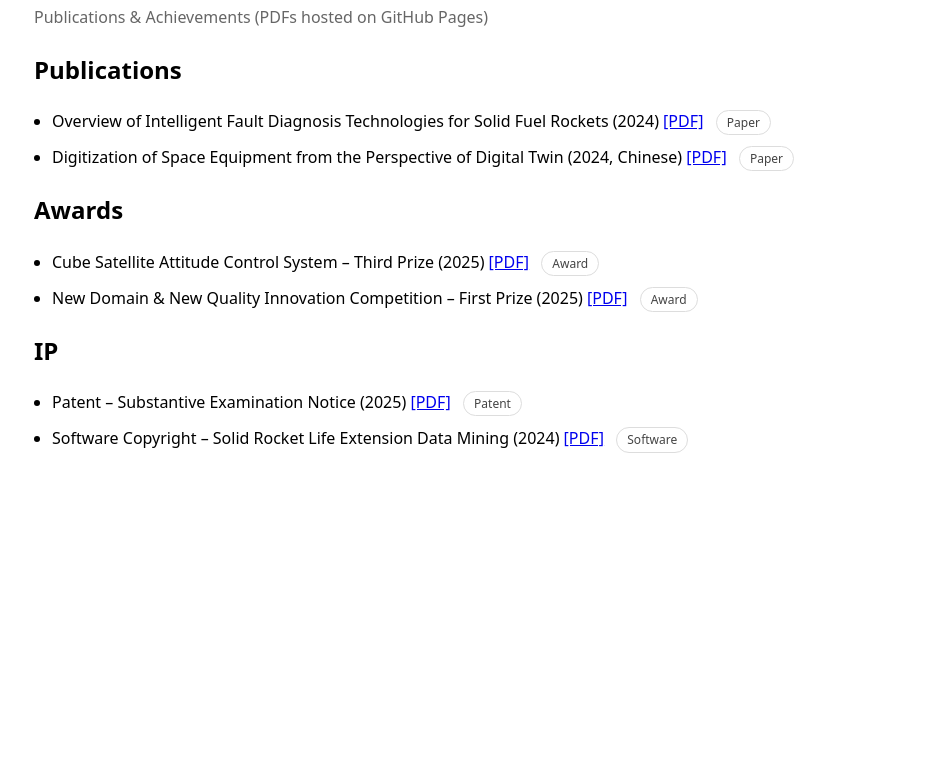
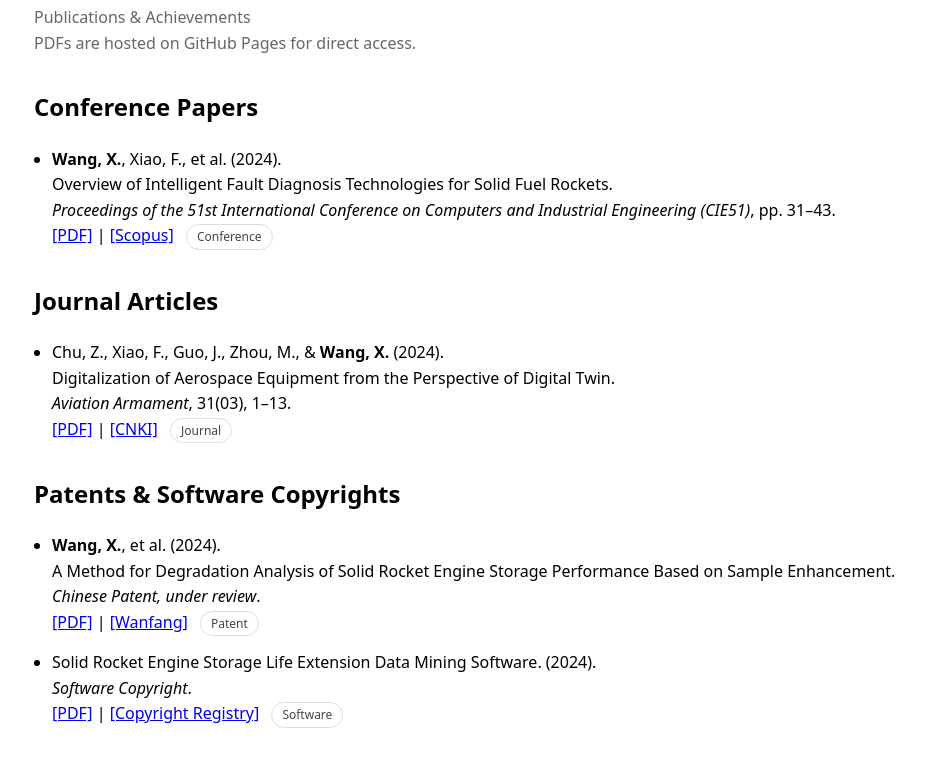
Before and after one commit to Cureme3/Cureme3.github.io, a plain HTML site: page index.html in a window 1280 px wide. Shown: the part 94-860 px from the top of the page, without its empty margins (156-1082 px from the left). Before the commit the page ends 800 px from the top, so only its background shows below. Drawn offline with Linux system fonts and the light colour scheme.

Commit message:
Update index.html

```diff
--- a/index.html
+++ b/index.html
@@ -5,59 +5,95 @@
   <meta name="viewport" content="width=device-width,initial-scale=1" />
   <title>Xuze Wang | Publications & Achievements</title>
   <style>
-    body{font-family:system-ui,-apple-system,Segoe UI,Roboto,Arial,sans-serif;max-width:900px;margin:40px auto;padding:0 16px;line-height:1.6}
+    body{
+      font-family:system-ui,-apple-system,Segoe UI,Roboto,Arial,sans-serif;
+      max-width:900px;
+      margin:40px auto;
+      padding:0 16px;
+      line-height:1.6
+    }
     h1{margin-bottom:8px}
+    h2{margin-top:32px}
     .muted{color:#666;margin-top:0}
     ul{padding-left:18px}
-    li{margin:10px 0}
+    li{margin:14px 0}
     a{word-break:break-word}
-    .tag{display:inline-block;font-size:12px;color:#444;border:1px solid #ddd;border-radius:999px;padding:2px 10px;margin-left:8px}
+    .tag{
+      display:inline-block;
+      font-size:12px;
+      color:#444;
+      border:1px solid #ddd;
+      border-radius:999px;
+      padding:2px 10px;
+      margin-left:8px
+    }
   </style>
 </head>
+
 <body>
   <h1>Xuze Wang</h1>
-  <p class="muted">Publications & Achievements (PDFs hosted on GitHub Pages)</p>
+  <p class="muted">
+    Publications & Achievements<br>
+    PDFs are hosted on GitHub Pages for direct access.
+  </p>
 
-  <h2>Publications</h2>
+  <!-- ================= Conference Papers ================= -->
+  <h2>Conference Papers</h2>
   <ul>
     <li>
-      Overview of Intelligent Fault Diagnosis Technologies for Solid Fuel Rockets (2024)
+      <strong>Wang, X.</strong>, Xiao, F., et al. (2024).<br>
+      Overview of Intelligent Fault Diagnosis Technologies for Solid Fuel Rockets.<br>
+      <em>Proceedings of the 51st International Conference on Computers and Industrial Engineering (CIE51)</em>, pp. 31–43.
+      <br>
       <a href="assets/pdfs/wang_xuze_2024_cie51_fault_diagnosis_solid_rockets.pdf" target="_blank">[PDF]</a>
-      <span class="tag">Paper</span>
-    </li>
-    <li>
-      Digitization of Space Equipment from the Perspective of Digital Twin (2024, Chinese)
-      <a href="assets/pdfs/wang_xuze_2024_digital_twin_aerospace_equipment_cn.pdf" target="_blank">[PDF]</a>
-      <span class="tag">Paper</span>
+      |
+      <a href="https://www.scopus.com/pages/publications/105003174823?origin=resultslist" target="_blank" rel="noopener">[Scopus]</a>
+      <span class="tag">Conference</span>
     </li>
   </ul>
 
-  <h2>Awards</h2>
+  <!-- ================= Journal Articles ================= -->
+  <h2>Journal Articles</h2>
   <ul>
     <li>
-      Cube Satellite Attitude Control System – Third Prize (2025)
-      <a href="assets/pdfs/wang_xuze_2025_cube_satellite_attitude_control_third_prize.pdf" target="_blank">[PDF]</a>
-      <span class="tag">Award</span>
-    </li>
-    <li>
-      New Domain & New Quality Innovation Competition – First Prize (2025)
-      <a href="assets/pdfs/wang_xuze_2025_new_domain_innovation_first_prize.pdf" target="_blank">[PDF]</a>
-      <span class="tag">Award</span>
+      Chu, Z., Xiao, F., Guo, J., Zhou, M., &amp; <strong>Wang, X.</strong> (2024).<br>
+      Digitalization of Aerospace Equipment from the Perspective of Digital Twin.<br>
+      <em>Aviation Armament</em>, 31(03), 1–13.
+      <br>
+      <a href="assets/pdfs/wang_xuze_2024_digital_twin_aerospace_equipment_cn.pdf" target="_blank">[PDF]</a>
+      |
+      <a href="https://www.cnki.net/KCMS/detail/detail.aspx?dbcode=CJFD&dbname=CJFDLAST2024&filename=HKBQ202403001&uniplatform=OVERSEA&v=WwCRkQdV23KpM7YKIPddZrFwfC_AeYZNiY6PFiEPgUSPYGxvnqUDZEFzINSSmSa6"
+         target="_blank" rel="noopener">[CNKI]</a>
+      <span class="tag">Journal</span>
     </li>
   </ul>
 
-  <h2>IP</h2>
+  <!-- ================= Patents & Software ================= -->
+  <h2>Patents &amp; Software Copyrights</h2>
   <ul>
     <li>
-      Patent – Substantive Examination Notice (2025)
+      <strong>Wang, X.</strong>, et al. (2024).<br>
+      A Method for Degradation Analysis of Solid Rocket Engine Storage Performance Based on Sample Enhancement.<br>
+      <em>Chinese Patent, under review</em>.
+      <br>
       <a href="assets/pdfs/wang_xuze_patent_2024119917092_substantive_examination.pdf" target="_blank">[PDF]</a>
+      |
+      <a href="https://d.wanfangdata.com.cn/patent/Ch1QYXRlbnROZXdTb2xyOVMyMDI1MTExODIyMjgzNxIpWkxfQ04yMDI0MTE5OTE3MDkuMl9DTjExOTkwMzc0NkFfMjAyNTA0MjkaCG9id2w5aXZm"
+         target="_blank" rel="noopener">[Wanfang]</a>
       <span class="tag">Patent</span>
     </li>
+
     <li>
-      Software Copyright – Solid Rocket Life Extension Data Mining (2024)
+      Solid Rocket Engine Storage Life Extension Data Mining Software. (2024).<br>
+      <em>Software Copyright</em>.
+      <br>
       <a href="assets/pdfs/wang_xuze_software_copyright_solid_rocket_life_extension.pdf" target="_blank">[PDF]</a>
+      |
+      <a href="https://register.ccopyright.com.cn/publicInquiry.html?type=softList&registerNumber=2024SR1092352"
+         target="_blank" rel="noopener">[Copyright Registry]</a>
       <span class="tag">Software</span>
     </li>
   </ul>
+
 </body>
 </html>
```
